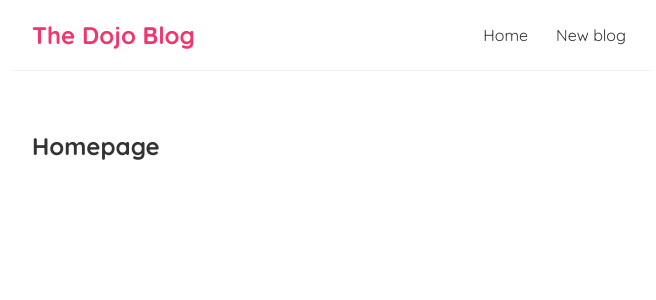
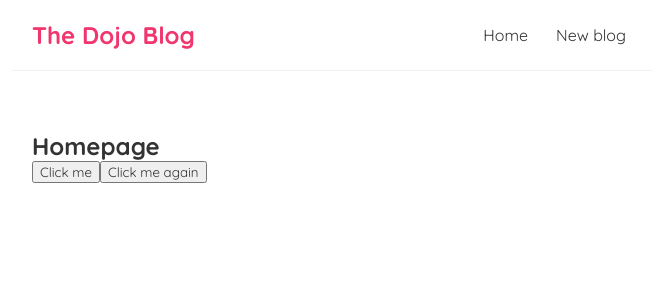
Before and after one commit to Philippe35507/Netninja-dojoblog, a React (Vite) app: page / in a window 1280 px wide. Shown: the top 300 px of the page, without its empty margins (308-964 px from the left). Built offline with nearby package versions, Linux system fonts and the light colour scheme.

Commit message:
onClick event: passing an argument into the function

```diff
--- a/src/Home.jsx
+++ b/src/Home.jsx
@@ -1,7 +1,15 @@
 const Home = () => {
+  const handleClick = () => {
+    console.log("Hello");
+  };
+  const handleClickAgain = (name) => {
+    console.log("Hello " + name);
+  };
   return (
     <div className="home">
       <h2>Homepage</h2>
+      <button onClick={handleClick}>Click me</button>
+      <button onClick={() => handleClickAgain("Mario")}>Click me again</button>
     </div>
   );
 };
```
